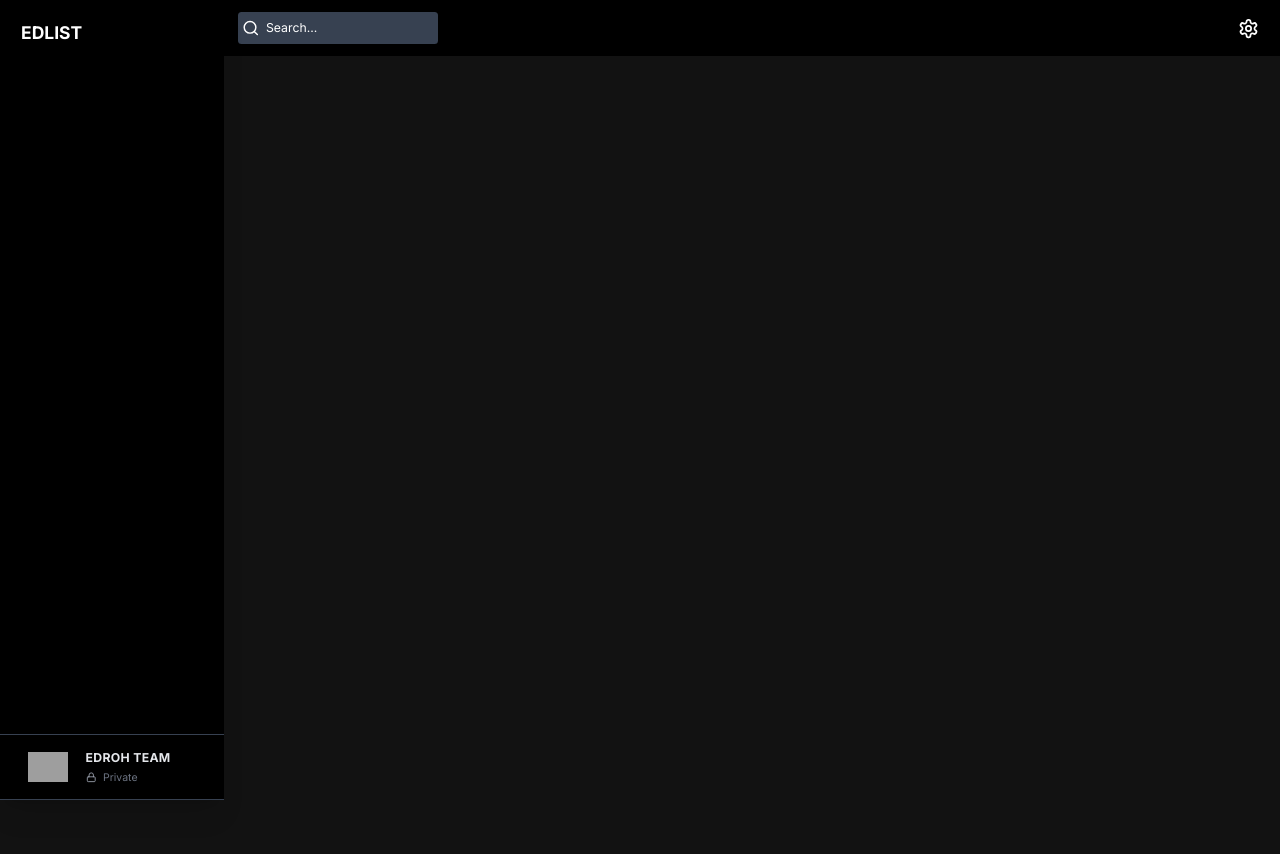
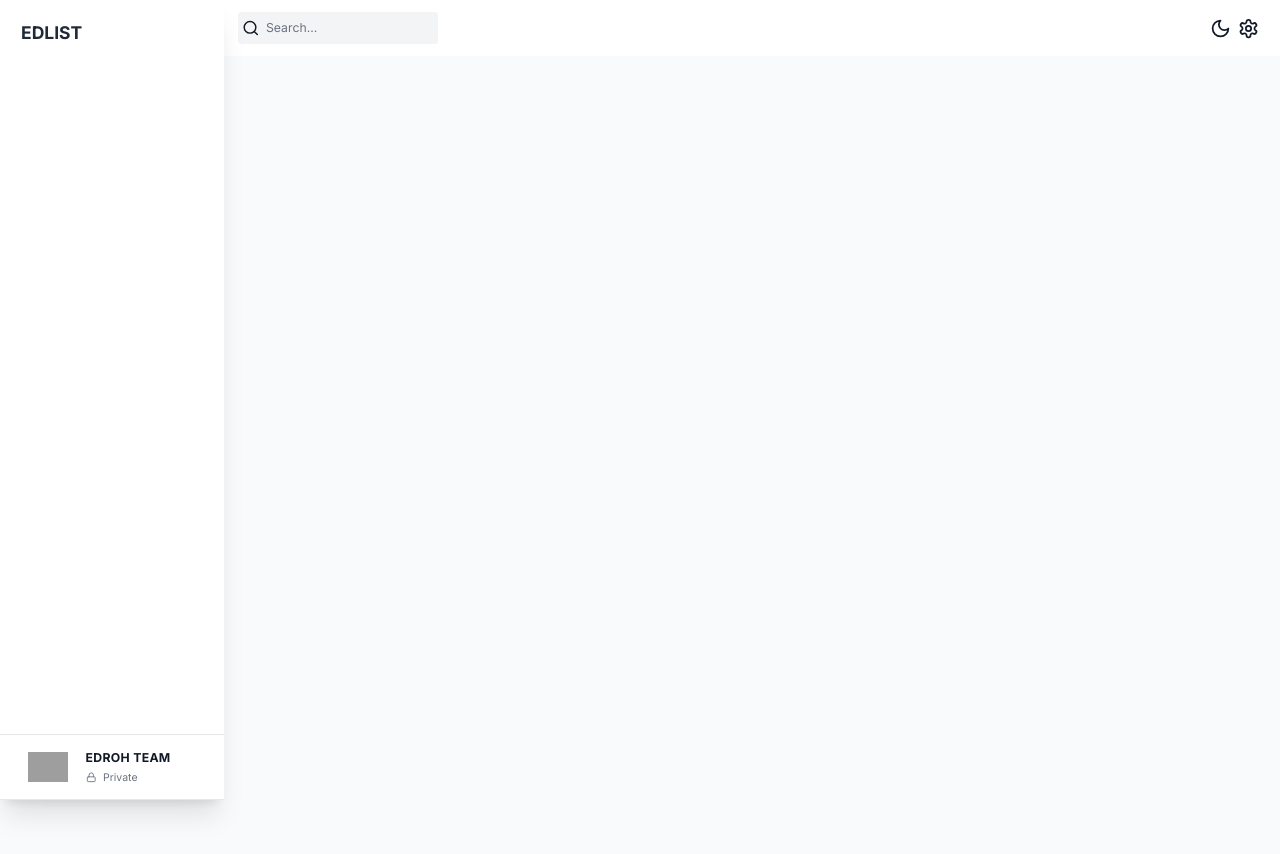
Before and after one commit to saad85/NextJS-Project-manager, a Next.js app in the folder client/: page / in a window 1280 px wide. Built offline with nearby package versions, Linux system fonts and the light colour scheme; grey boxes are pictures that could not be loaded.

Commit message:
Added dark mode button, added side bar collapsed button. Added classes on change dark mode buuton.

```diff
--- a/client/src/app/dashboardWrapper.tsx
+++ b/client/src/app/dashboardWrapper.tsx
@@ -2,12 +2,21 @@
 import Navbar from "@/components/Navbar";
 import Sidebar from "@/components/Sidebar";
 import StoreProvider, { useAppSelector } from "@/app/redux";
+import { useEffect } from "react";
 
 const DashboardLayout = ({ children }: { children: React.ReactNode }) => {
   const isSidebarCollapsed = useAppSelector(
     (state) => state.global.isSidebarCollapsed
   );
   const isDarkMode = useAppSelector((state) => state.global.isDarkMode);
+
+  useEffect(() => {
+    if (isDarkMode) {
+      document.documentElement.classList.add("dark");
+    } else {
+      document.documentElement.classList.remove("dark");
+    }
+  });
 
   return (
     <div className="flex min-h-screen w-full bg-gray-50 text-gray-900">
--- a/client/src/components/Navbar/index.tsx
+++ b/client/src/components/Navbar/index.tsx
@@ -1,10 +1,26 @@
-import { Search, Settings } from "lucide-react";
+import { useAppDispatch, useAppSelector } from "@/app/redux";
+import { setIsDarkMode, setIsSidebarCollapsed } from "@/state";
+import { Menu, Moon, Search, Settings, Sun } from "lucide-react";
 import Link from "next/link";
 
 const Navbar = () => {
+  const dispatch = useAppDispatch();
+  const isDarkMode = useAppSelector((state) => state.global.isDarkMode);
+  const isSidebarCollapsed = useAppSelector(
+    (state) => state.global.isSidebarCollapsed
+  );
+  console.log("isDarkMode", isDarkMode);
+  console.log("isSidebarCollapsed", isSidebarCollapsed);
   return (
     <div className="flex items-center justify-between bg-white px-4 py-3 dark:bg-black dark:px-4 dark:py-3">
       <div className="flex items-center gap-8">
+        {!isSidebarCollapsed ? null : (
+          <button
+            onClick={() => dispatch(setIsSidebarCollapsed(!isSidebarCollapsed))}
+          >
+            <Menu className="h-8 w-8 dark:text-white" />
+          </button>
+        )}
         <div className="relative flex h-min w-[200px]">
           <Search className="absolute left-[4px] top-1/2 mr-2 h-5 w-5 -translate-y-1/2 transform cursor-pointer dark:text-white" />
           <input
@@ -15,6 +31,15 @@
         </div>
       </div>
       <div className="flex items-center">
+        {!isDarkMode ? (
+          <button onClick={() => dispatch(setIsDarkMode(true))}>
+            <Moon className="h-6 w-6 cursor-pointer dark:text-white" />
+          </button>
+        ) : (
+          <button onClick={() => dispatch(setIsDarkMode(false))}>
+            <Sun className="h-6 w-6 cursor-pointer dark:text-white" />
+          </button>
+        )}
         <Link
           href="/settings"
           className="h-min w-min rounded p-2 hover:bg-gray-100"
```
